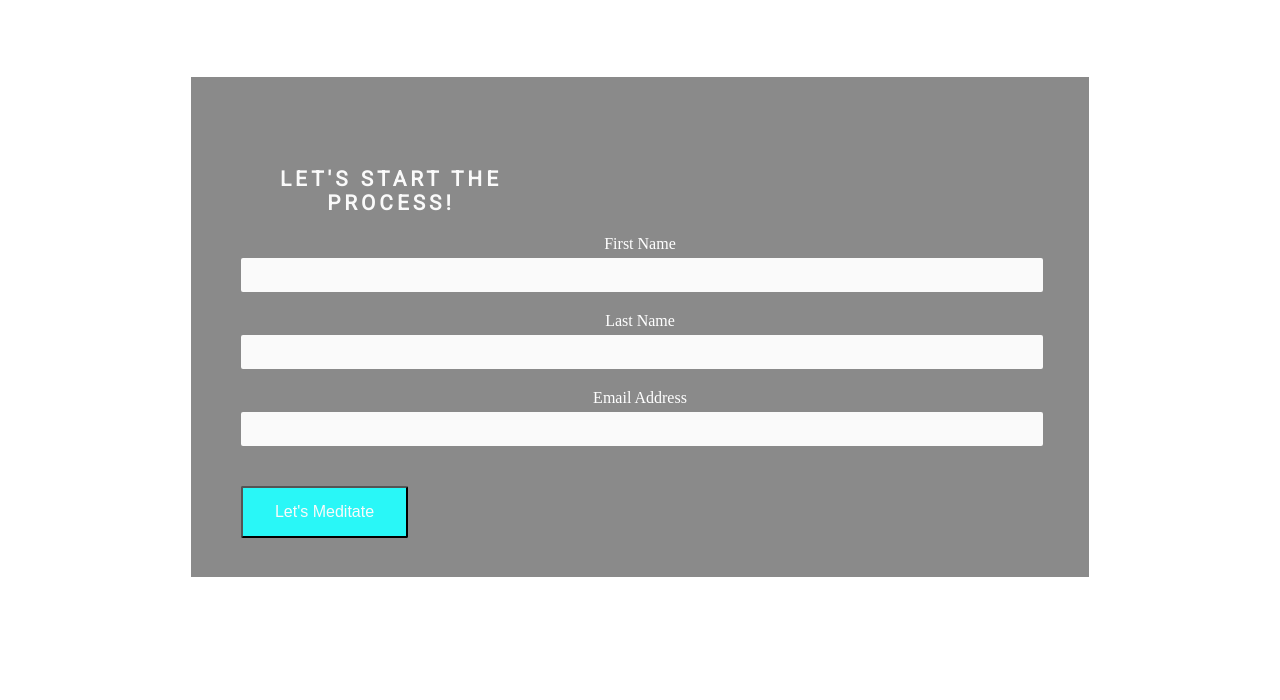
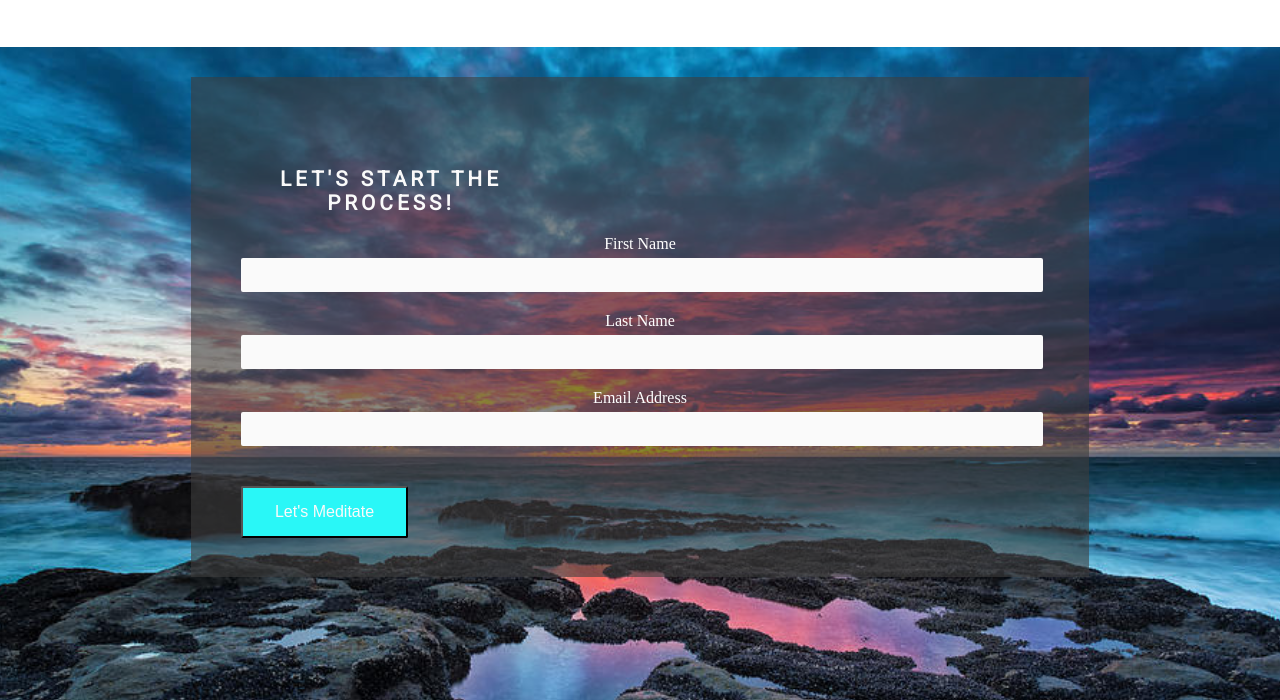
Before and after one commit to D0nie1998/-multivitamin, a plain HTML site: page signup.html in a window 1280 px wide. Shown: the part 100-800 px from the top of the page. Drawn offline with Linux system fonts and the light colour scheme.

Commit message:
sign up path way

```diff
--- a/css/style.css
+++ b/css/style.css
@@ -230,7 +230,7 @@ footer i {
 /* sign up form */
 
 .form-section {
-  background: url(..images/signupplease.jpg) no-repeat center center;
+  background: url(../images/signupplease.jpg) no-repeat center center;
   background-size: cover;
   height: 800px;
   display: flex;
```
